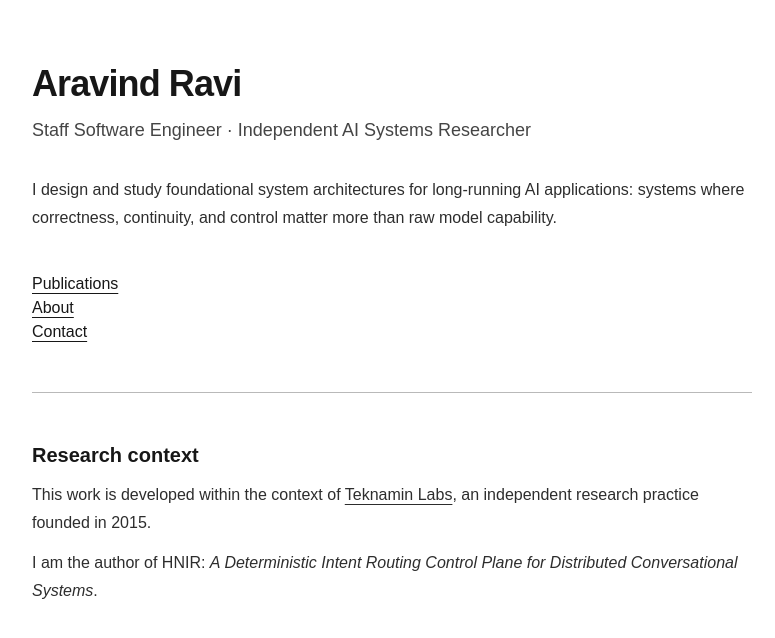
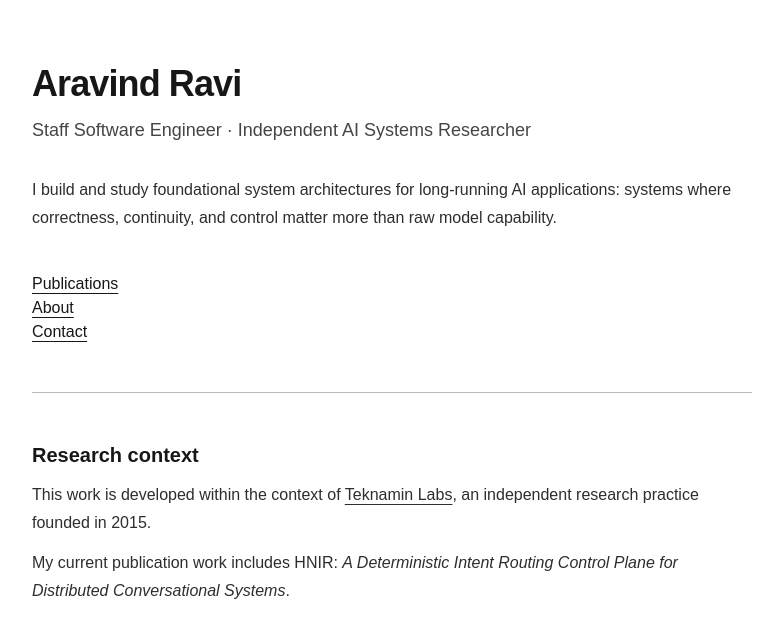
Before and after one commit to aravindravi-research/aravindravi-research.github.io, a Next.js app: page / in a window 1280 px wide. Shown: the top 638 px of the page, without its empty margins (248-1023 px from the left). Built offline with nearby package versions, Linux system fonts and the light colour scheme; no server answers.

Commit message:
Proofread homepage research positioning (#9)

```diff
--- a/src/app/page.tsx
+++ b/src/app/page.tsx
@@ -1,5 +1,3 @@
-
-
 export default function HomePage() {
   return (
     <main className="mx-auto max-w-3xl px-6 py-16">
@@ -9,26 +7,26 @@ export default function HomePage() {
       </p>
 
       <p className="mt-8 leading-7 opacity-90">
-        I design and study foundational system architectures for long-running AI applications:
+        I build and study foundational system architectures for long-running AI applications:
         systems where correctness, continuity, and control matter more than raw model capability.
       </p>
 
       <div className="mt-10 space-y-2">
         <a className="underline underline-offset-4" href="/publications/">Publications</a><br />
         <a className="underline underline-offset-4" href="/about/">About</a><br />
-        <a className="underline underline-offset-4" href="/contact/">Contact</a>
+        <a className="underline underline-offset-4" href="/Contact/">Contact</a>
       </div>
 
       <hr className="my-12 opacity-30" />
 
       <h2 className="text-xl font-semibold">Research context</h2>
       <p className="mt-3 leading-7 opacity-90">
-        This work is developed within the context of <a className="underline underline-offset-4" href="https://www.teknamin.com">Teknamin Labs</a>,
+        This work is developed within the context of <a className="underline underline-offset-4" href="https://www.teknamin.com/">Teknamin Labs</a>,
         an independent research practice founded in 2015.
       </p>
 
       <p className="mt-3 leading-7 opacity-90">
-        I am the author of HNIR: <em>A Deterministic Intent Routing Control Plane for Distributed Conversational Systems</em>.
+        My current publication work includes HNIR: <em>A Deterministic Intent Routing Control Plane for Distributed Conversational Systems</em>.
       </p>
     </main>
   );
```
